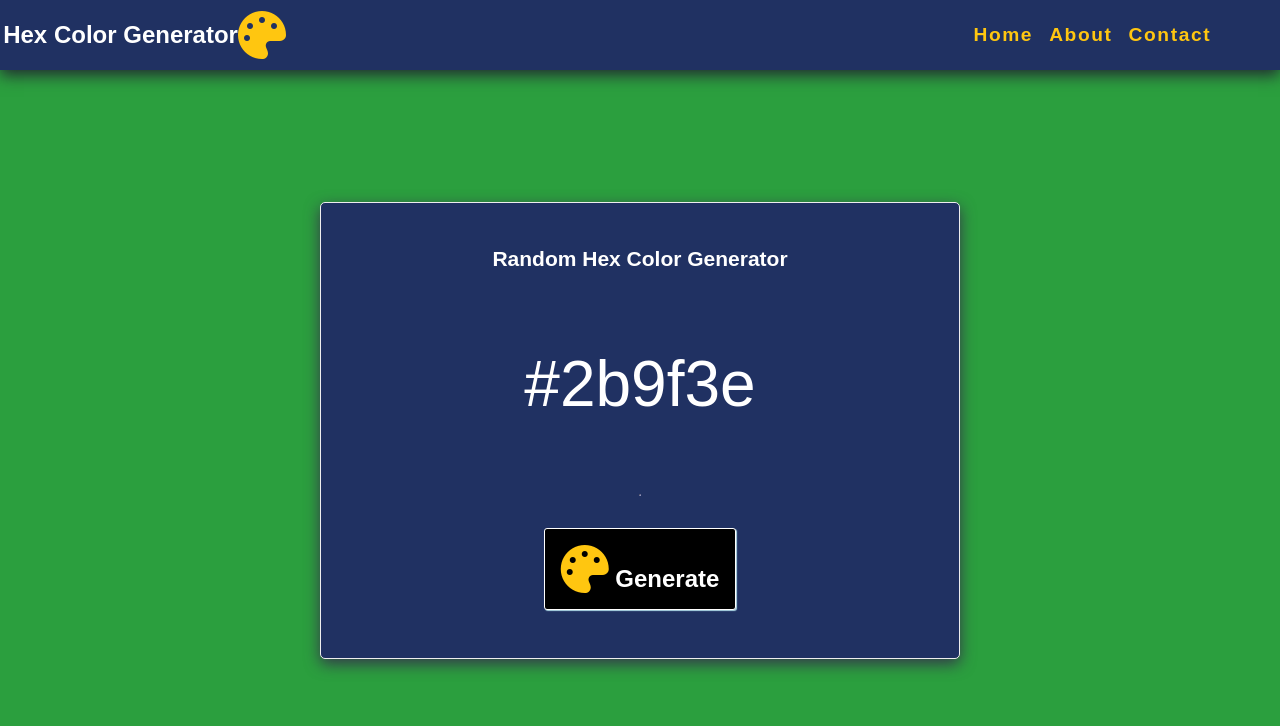
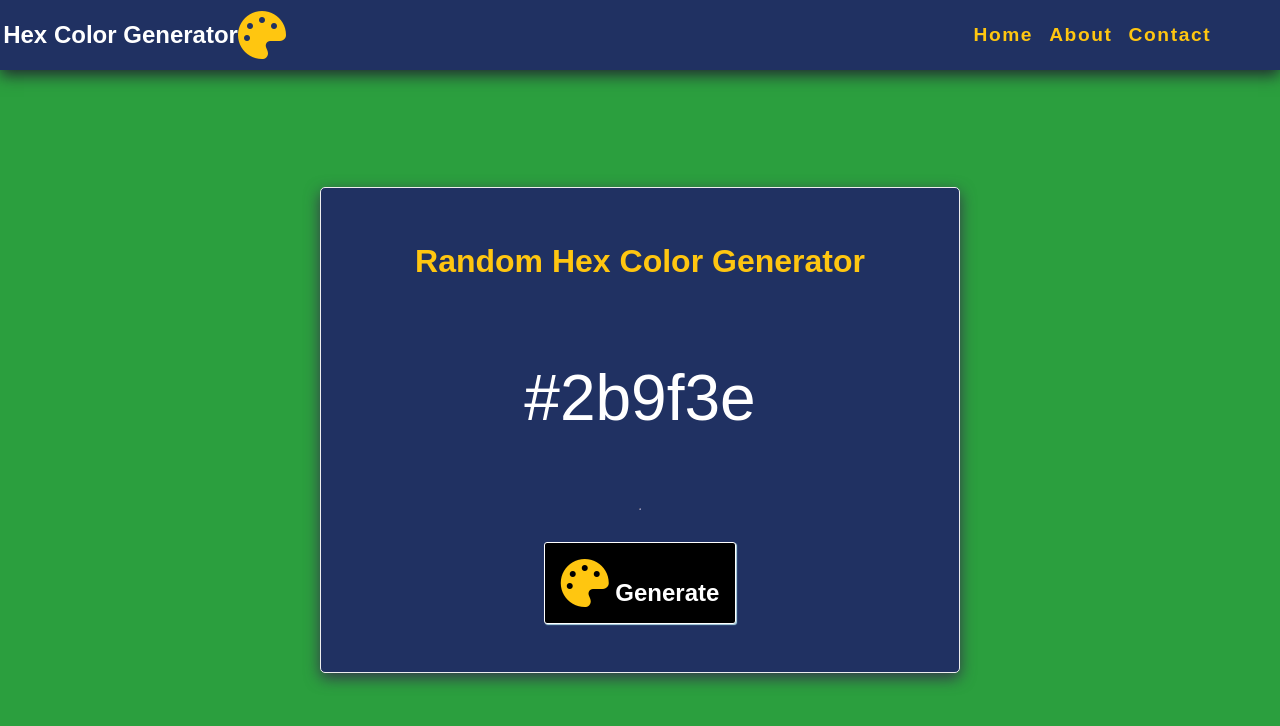
Before and after one commit to CodeWith-Arsh/color-hexa-generator, a plain HTML site: page src/index.html in a window 1280 px wide. Drawn offline with Linux system fonts and the light colour scheme.

Commit message:
My Second Commit

```diff
--- a/src/index.html
+++ b/src/index.html
@@ -34,7 +34,7 @@
 
     <div class="container">
         <div class="counter-div">
-            <h2>Random Hex Color Generator</h2>
+            <h1>Random Hex Color Generator</h1>
             <span class="count hex">#ffffff</span>
             <hr />
             <div class="buttons">
--- a/src/style.css
+++ b/src/style.css
@@ -44,9 +44,9 @@ nav {
   padding: 1rem;
 }
 h1 {
-  font-size: 3rem;
+  font-size: 2rem;
   margin-bottom: 1rem;
-  color: #ffffff;
+  color: #FFC610;
 }
 .nav-h1 {
   font-size: 1.5rem;
```
